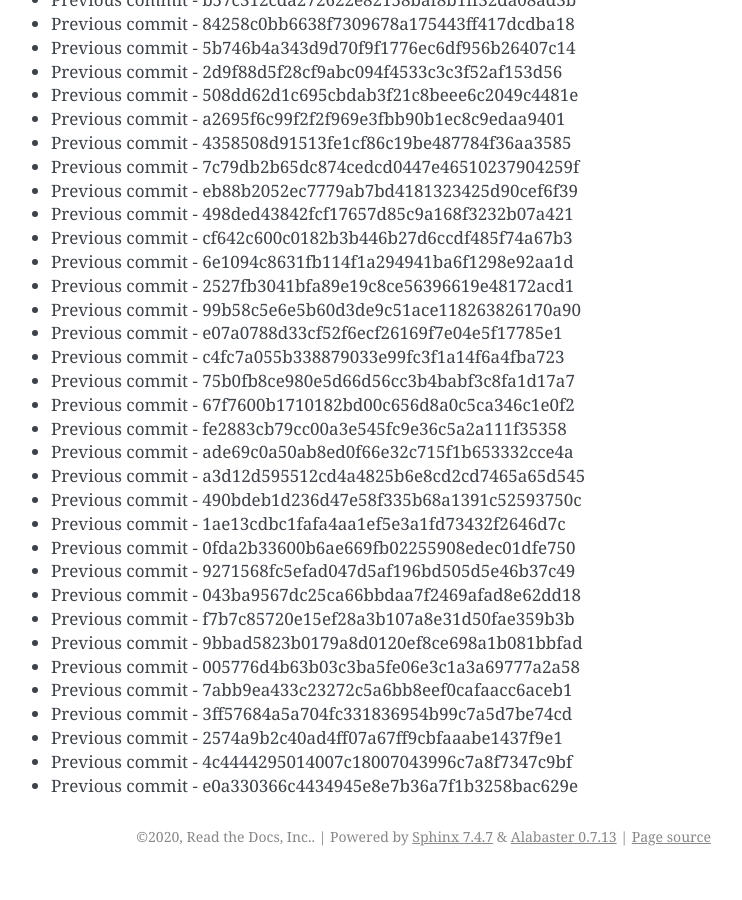
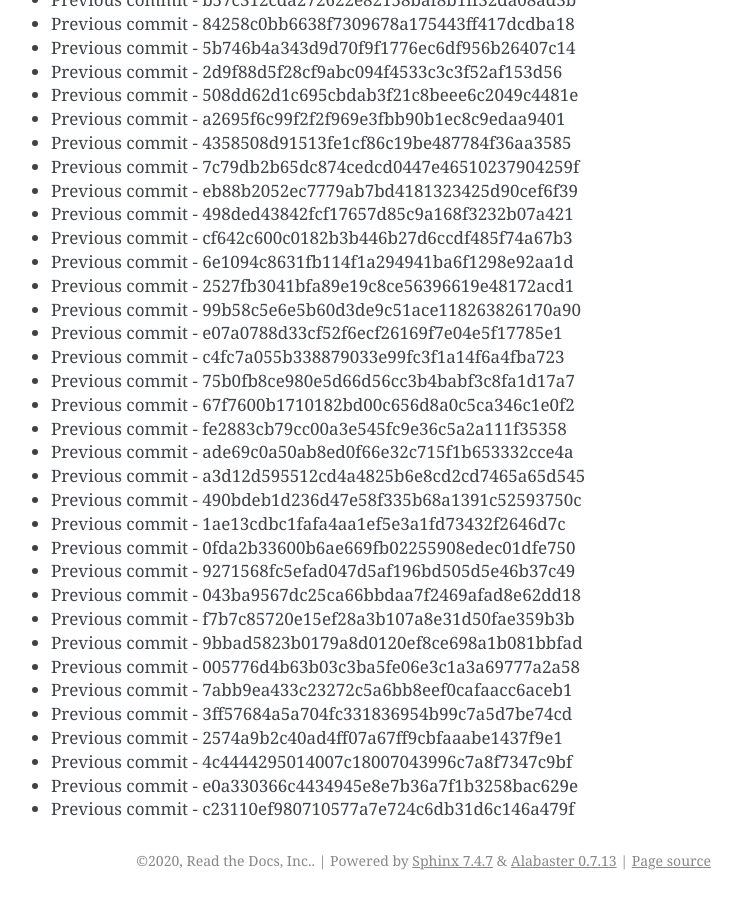
Before and after one commit to readthedocs/rtd-git-stresstest, a Sphinx documentation site: the page built from docs/updates.rst, in a window 1280 px wide and 900 px high, scrolled down 88442 px. Shown: the whole window, without its empty margins (399-1141 px from the left). Built offline with Sphinx 7.4.7, drawn with Linux system fonts in a browser that asks for light colours; before the commit the page ends 89318 px from its top, so only the background shows below that.

Commit message:
Generating commit from previous: c23110ef980710577a7e724c6db31d6c146a479f

```diff
--- a/docs/updates.rst
+++ b/docs/updates.rst
@@ -3748,3 +3748,4 @@ It can be tested for any performance characteristics.
 * Previous commit - 2574a9b2c40ad4ff07a67ff9cbfaaabe1437f9e1
 * Previous commit - 4c4444295014007c18007043996c7a8f7347c9bf
 * Previous commit - e0a330366c4434945e8e7b36a7f1b3258bac629e
+* Previous commit - c23110ef980710577a7e724c6db31d6c146a479f
```
